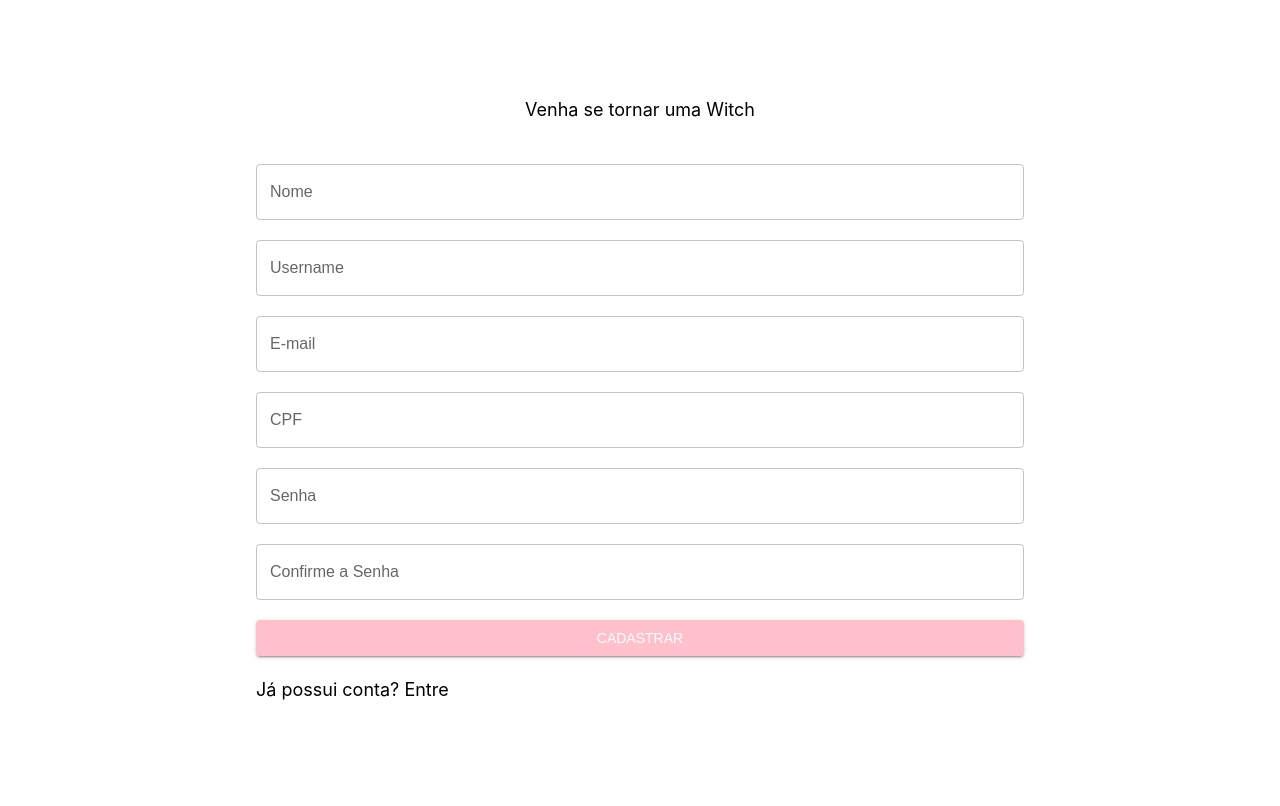
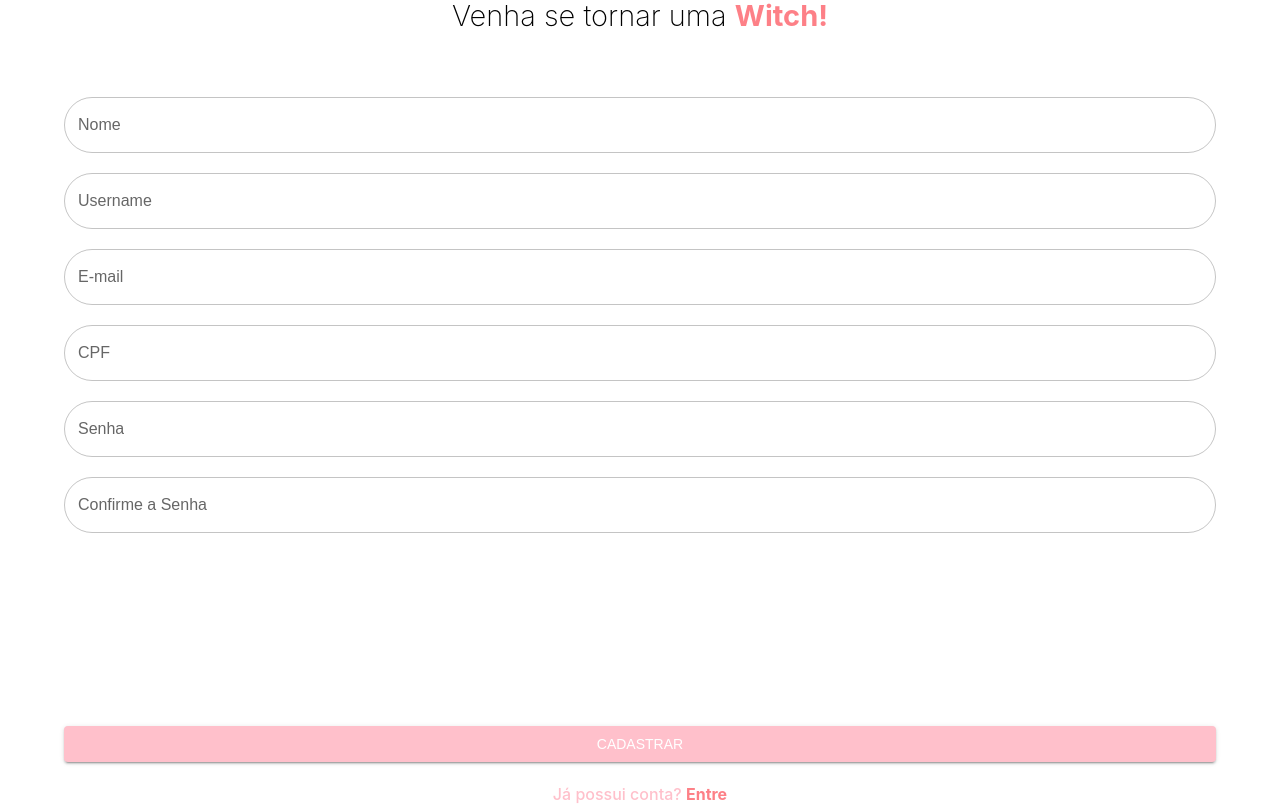
Before and after one commit to Hackatona-AGES-2022/Witch, a React (Create React App) app in the folder frontend/: page /cadastro in a window 1280 px wide. Built offline with nearby package versions, Linux system fonts and the light colour scheme; no server answers.

Commit message:
layout register

```diff
--- a/frontend/src/pages/register/Register.module.css
+++ b/frontend/src/pages/register/Register.module.css
@@ -1,3 +1,60 @@
 .form {
-  width: 60%;
+  width: 90%;
 }
+.custom fieldset {
+  border-radius: 50px;
+}
+.fontcenter{
+  text-align: center;
+}
+
+.inputs{
+  width: 100%;
+}
+
+.inputs .custom {
+  margin-top: 5%;
+}
+
+.buttons{
+  width: 100%;
+  margin-top: 15%;
+  display: flex;
+  flex-direction: column;
+  align-content: center;
+  justify-content: flex-end;
+  align-items: center;
+}
+
+.buttons .fontcenter{
+  margin-top: 5%;
+}
+
+.fontLeft{
+  text-align: left;
+  display: flex;
+  align-items: flex-end;
+  flex-direction: column;
+  margin-top: 2%;
+}
+
+.textPrimary{
+  color: #ffc0cb;
+  font-weight: 500;
+}
+
+.textSecondary{
+  color: #FD8087;
+  font-weight: 700;
+}
+
+.witch{
+  z-index: 10;
+  font-weight: 200;
+  font-size: 29px;
+}
+
+.textLink{
+  color: #FD8087;
+  font-weight: 700;
+}
--- a/frontend/src/pages/register/Register.tsx
+++ b/frontend/src/pages/register/Register.tsx
@@ -12,11 +12,14 @@ const validationSchema = yup.object({
     .string()
     .min(8, "Informe seu nome real")
     .required("Campo obrigatório"),
+  username: yup.string().required("Campo obrigatório"),
   email: yup.string().email("E-mail inválido").required("Campo obrigatório"),
+  cpf: yup.string().required("Campo obrigatório"),
   password: yup
     .string()
     .min(8, "Senha deve ter no mínimo 8 caracteres")
     .required("Campo obrigatório"),
+  confirmPassword: yup.string().required("Campo obrigatório"),
 });
 
 export function Register() {
@@ -42,20 +45,22 @@ export function Register() {
 
   return (
     <div className="flex flex-col items-center justify-center h-screen">
-      <p className="text-lg">
-        Venha se tornar uma Witch
+      <p className={styles.witch}>
+        Venha se tornar uma <span className={styles.textSecondary}>Witch!</span>
       </p>
 
       <form
         onSubmit={formik.handleSubmit}
         className={clsx(styles.form, "flex flex-col gap-5 mt-10")}
       >
+      <div className={styles.inputs}></div>
         <TextField
           fullWidth
           id="name"
           name="name"
           label="Nome"
           value={formik.values.name}
+          className={styles.custom}
           onChange={formik.handleChange}
           error={formik.touched.name && Boolean(formik.errors.name)}
           helperText={formik.touched.name && formik.errors.name}
@@ -67,6 +72,7 @@ export function Register() {
           name="username"
           label="Username"
           value={formik.values.username}
+          className={styles.custom}
           onChange={formik.handleChange}
           error={formik.touched.username && Boolean(formik.errors.username)}
           helperText={formik.touched.username && formik.errors.username}
@@ -77,6 +83,7 @@ export function Register() {
           name="email"
           label="E-mail"
           value={formik.values.email}
+          className={styles.custom}
           onChange={formik.handleChange}
           error={formik.touched.email && Boolean(formik.errors.email)}
           helperText={formik.touched.email && formik.errors.email}
@@ -87,6 +94,7 @@ export function Register() {
           name="cpf"
           label="CPF"
           value={formik.values.cpf}
+          className={styles.custom}
           onChange={formik.handleChange}
           error={formik.touched.email && Boolean(formik.errors.cpf)}
           helperText={formik.touched.cpf && formik.errors.cpf}
@@ -98,6 +106,7 @@ export function Register() {
           label="Senha"
           type="password"
           value={formik.values.password}
+          className={styles.custom}
           onChange={formik.handleChange}
           error={formik.touched.password && Boolean(formik.errors.password)}
           helperText={formik.touched.password && formik.errors.password}
@@ -109,15 +118,18 @@ export function Register() {
           label="Confirme a Senha"
           type="password"
           value={formik.values.confirmPassword}
+          className={styles.custom}
           onChange={formik.handleChange}
           error={formik.touched.confirmPassword && Boolean(formik.errors.confirmPassword)}
           helperText={formik.touched.confirmPassword && formik.errors.confirmPassword}
         />
-        <Button color="primary" variant="contained" fullWidth type="submit">
-          Cadastrar
-        </Button>
-        <p className="text-lg">
-          Já possui conta? Entre
+        <div className={styles.buttons}>
+          <Button color="primary" variant="contained" fullWidth type="submit">
+            Cadastrar
+          </Button>
+        </div>
+        <p className={clsx(styles.fontcenter, styles.textPrimary)}>
+          Já possui conta? <span className={styles.textLink}>Entre</span>
         </p>
       </form>
     </div>
```
